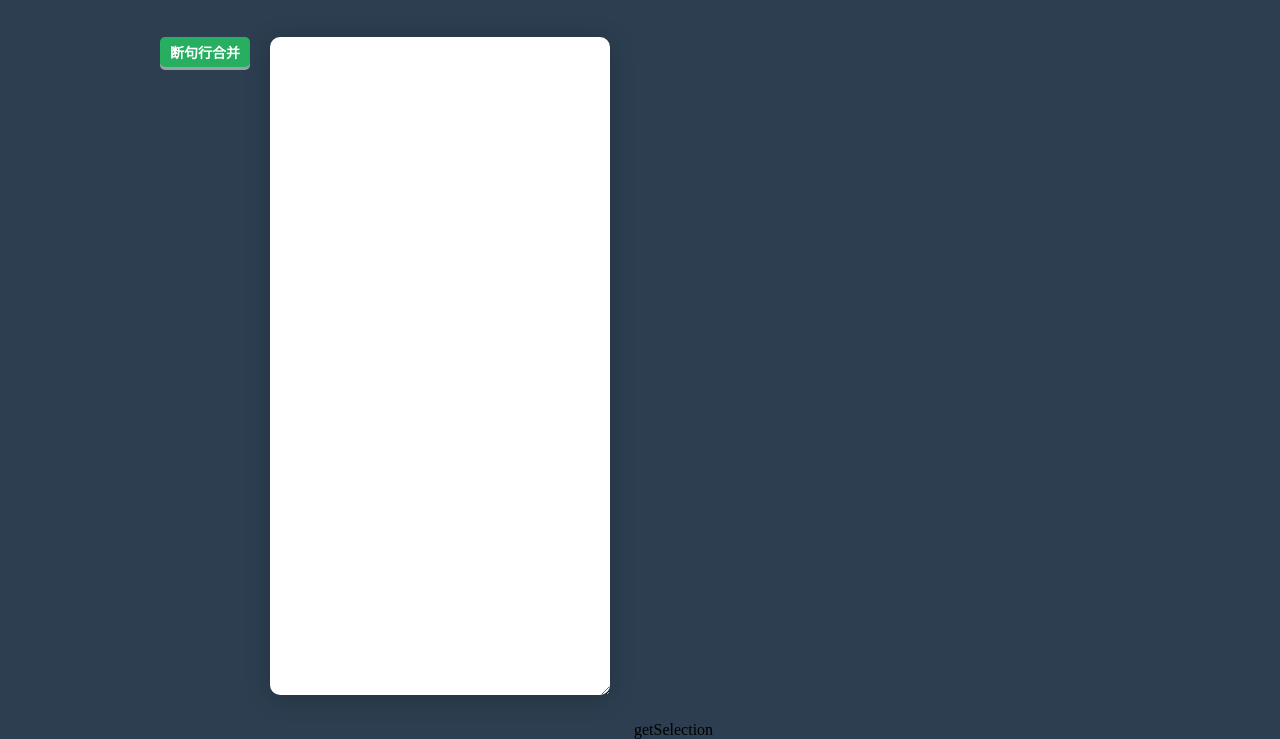
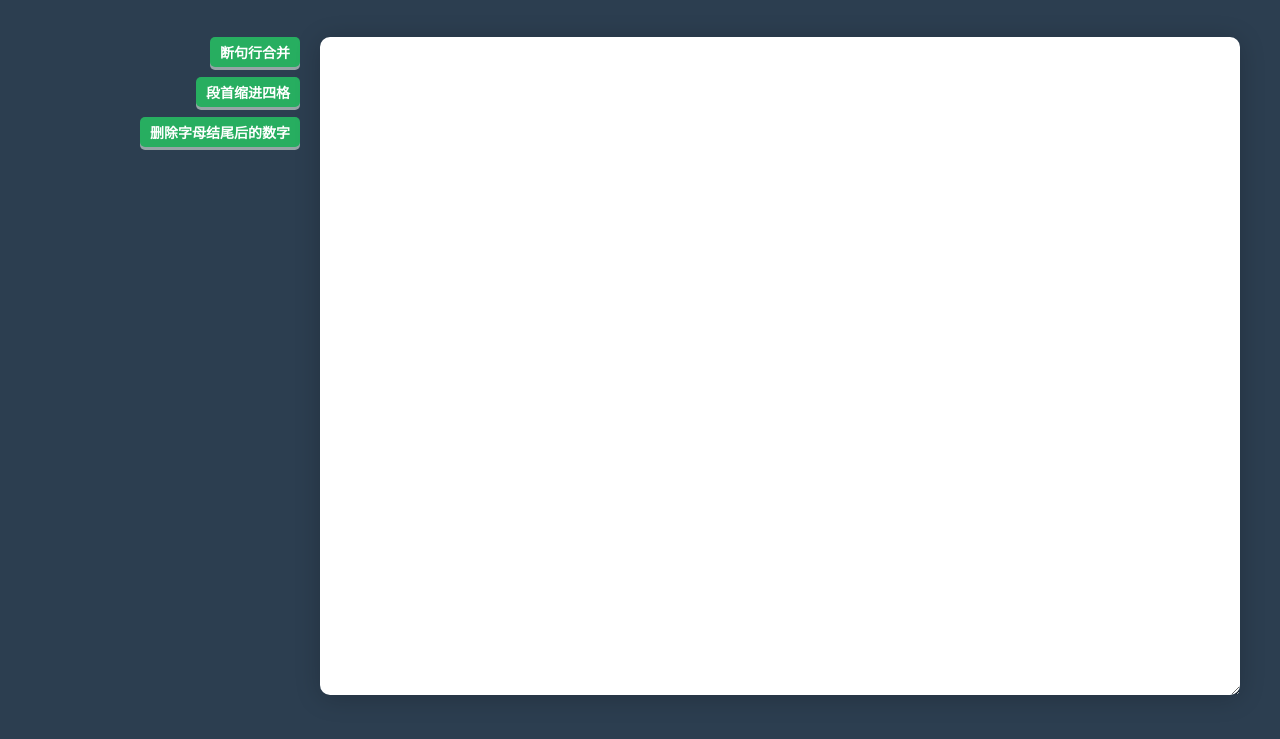
Before and after one commit to philhomic/textCleaner, a website: page index.html in a window 1280 px wide. Shown: the part 65-804 px from the top of the page. Drawn offline with nearby package versions, Linux system fonts and the light colour scheme.

Commit message:
add rules, add events together

```diff
--- a/index.html
+++ b/index.html
@@ -16,12 +16,13 @@
 		<section class="main">
 			<section class="toolbararea">
 				<div id="toolbars">
-					<button id="combineLines">断句行合并</button>
+					<button id="combineBrokenLines">断句行合并</button>
+					<button id="paragraphIndent">段首缩进四格</button>
+					<button id="deleteNumAfterLetters">删除字母结尾后的数字</button>
 				</div>
 			</section>
 			<section class="textarea">
 				<textarea id="editor"></textarea>
-				<button id="getSelection">getSelection</button>
 			</section>
 		</section>
 	<footer></footer>
--- a/js/main.js
+++ b/js/main.js
@@ -1,4 +1,9 @@
+//注意页面中button的id命名规则，要与rule的规则对应
+//例如针对ruCombineBrokenLines这样一个rule，button的id要设置为combineBrokenLines
+
 $(function() {
+	var rules = {}; //用来盛放所有的替换规则
+
 	//utils
 	//设置文本选中高亮
 	var setTextSelected = function(inputDom, startIndex, endIndex) {
@@ -30,8 +35,9 @@ $(function() {
 	var replaceSelectedText = function(elem, rules) {
 		var selectedText = getSelectedText(elem);
 		if(selectedText == ''){
-			alert('请先选中要整理的文字。');
-			return;
+			//如果什么文字都没有选，就选中整段文本
+			setTextSelected(elem, 0, elem.value.length);
+			return replaceSelectedText(elem, rules);
 		}
 		if (!Array.isArray(rules) && typeof rules == 'object') {
 			var newText = selectedText.replace(new RegExp(rules['re'], rules['flag']), rules['f']);
@@ -59,21 +65,53 @@ $(function() {
 	}
 
 	resetEditorHeight();
+	resetEditorWidth();
 	$(window).on('resize', function(){
 		resetEditorHeight();
+		resetEditorWidth();
 	})
 
-	var reBrokenLine = '(.+[^\\.?\\.”"!！。’\'])\\s+\\n'; //不是以这些符号为结尾的行
+	//匹配规则汇总
 
-	var combineLines = function(str, brokenLine){
-		return brokenLine + ' ';
+	var ruCombineBrokenLines = {
+		'name': '断句行合并',
+		're':  '(.+[^\\.?\\.”"!！。’\'])\\s*\\n', //匹配不是以这些符号结尾的断行
+		'flag': 'g',
+		'f': function(str, brokenLine){
+			return brokenLine + ' ';
+		}
 	}
 
-	$('#combineLines').on('click', function(){
-		replaceSelectedText($('#editor').get(0), {
-			're': reBrokenLine,
-			'flag': 'g',
-			'f': combineLines
+	var ruParagraphIndent = {
+		'name': '段首缩进四格',
+		're': '^\\s*(.+)\\s*$', //匹配行内容
+		'flag': 'mg', //启用多行模式
+		'f': function(line, realContent){
+			return '    ' + realContent.trim();
+		}
+	}
+
+	var ruDeleteNumAfterLetters = {
+		'name': '删除字母结尾后的数字',
+		're': '([a-z]+)\\d+',
+		'flag': 'g',
+		'f': function(wordEndingWithNumber, word){
+			return word;
+		}
+	}
+
+	rules['ruCombineBrokenLines'] = ruCombineBrokenLines;
+	rules['ruParagraphIndent'] = ruParagraphIndent;
+	rules['ruDeleteNumAfterLetters'] = ruDeleteNumAfterLetters;
+
+
+	//统一为按钮添加事件
+	$.each($('#toolbars button'), function(idx, btn){
+		var id = btn.id;
+		var ruleName = 'ru' + id[0].toUpperCase() + id.substring(1);
+		var editor = $('#editor').get(0);
+		$('#' + id).on('click', function(){
+			replaceSelectedText(editor, rules[ruleName]);
 		})
 	})
 })
--- a/style/main.css
+++ b/style/main.css
@@ -104,8 +104,8 @@ h1 {
 
 .toolbararea {
 	flex: 1;
-	max-width: 250px;
-	min-width: 250px;
+	max-width: 300px;
+	min-width: 300px;
 	/*background: red;*/
 	order: -1;
 	box-sizing: border-box;
@@ -114,7 +114,9 @@ h1 {
 #editor {
 	flex: 1;
 	font-size: 22px;
-	font-weight: 700;
+	font-weight: 500;
+	font-family: "Trebuchet MS", Helvetica, sans-serif;
+	text-align: justify;
 	background-color: #FFF;
 	padding: 30px;
 	margin: 40px 20px 40px 20px;
@@ -144,6 +146,7 @@ h1 {
 	border-radius:5px;
 	box-shadow: 0 3px #95a5a6;
 	cursor: pointer;
+	margin-bottom: 10px;
 }
 
 #toolbars button:hover {
```
Also changed, not shown: 1 other file.
